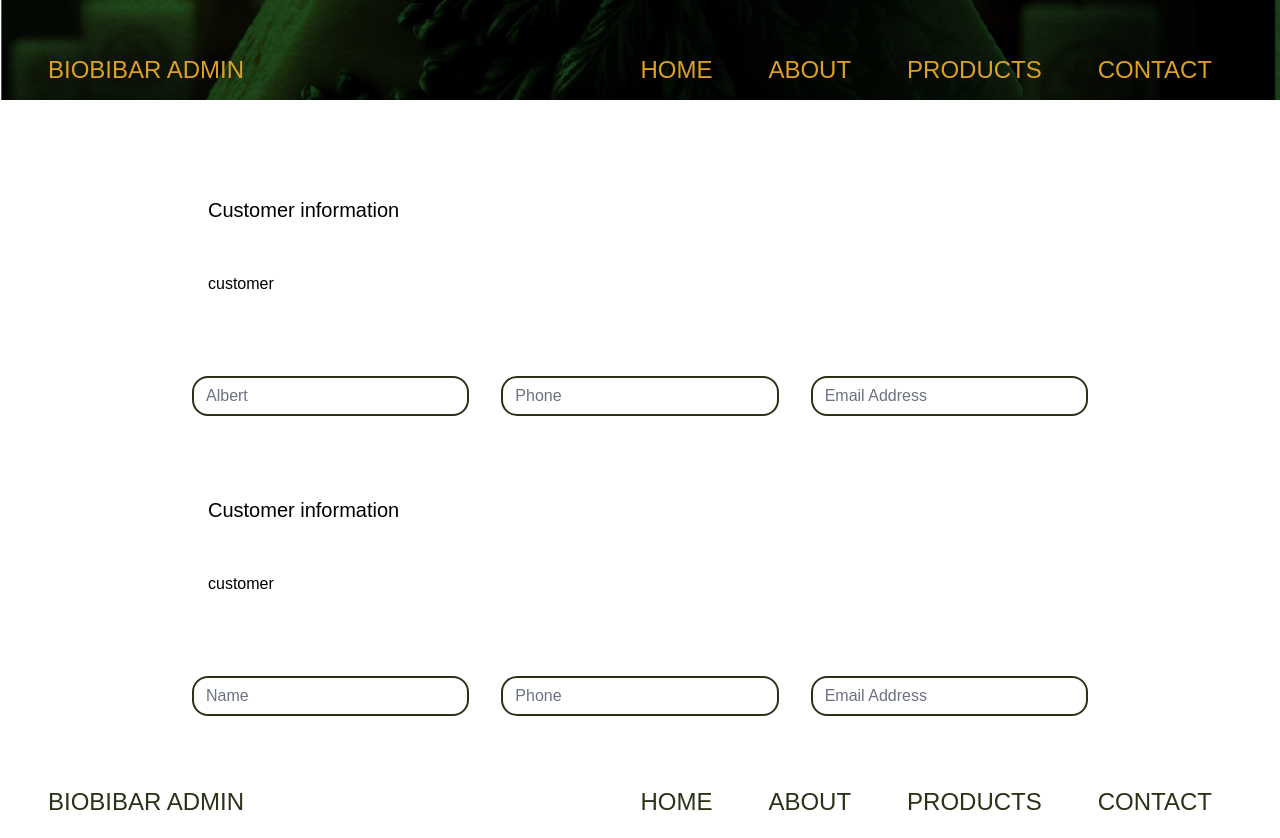
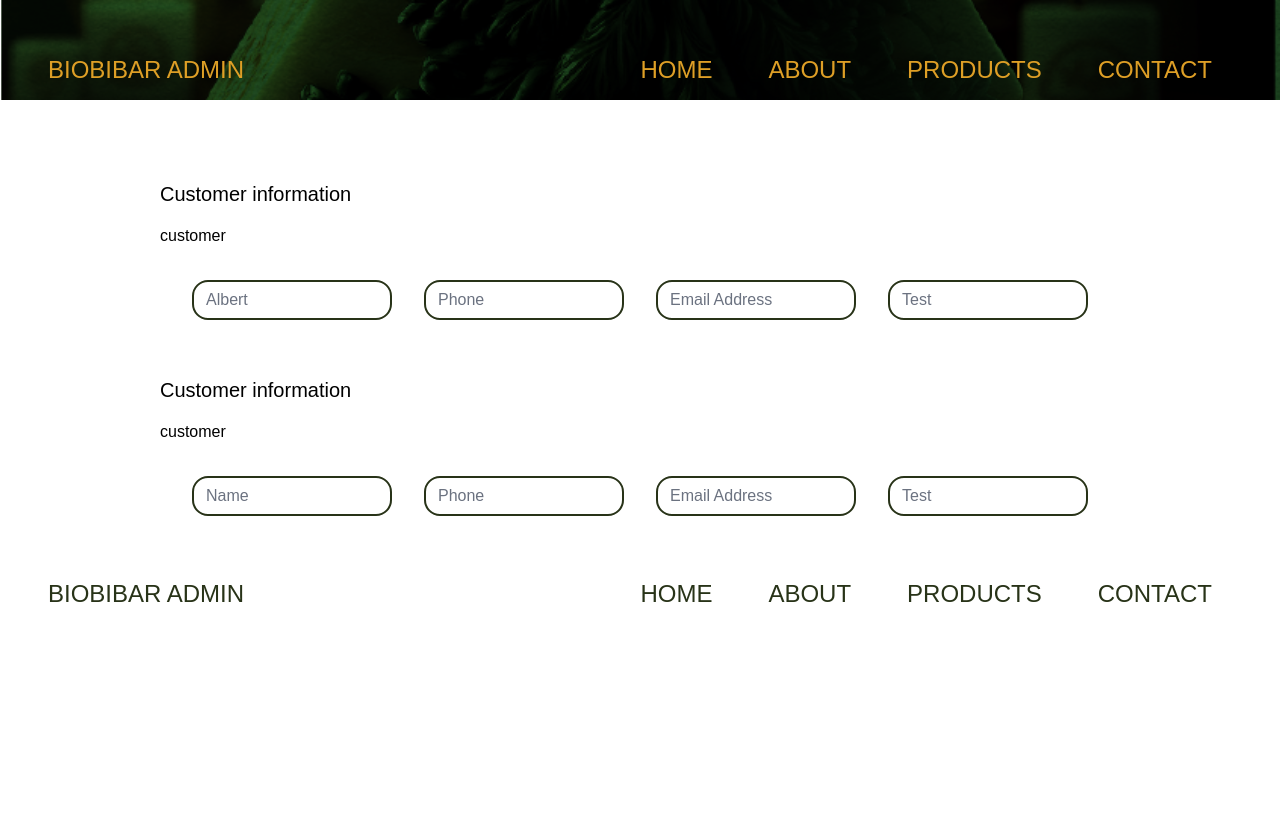
Before and after one commit to albertnahas/biobibar, a Next.js app: page /admin/contact in a window 1280 px wide. After the commit the page ends 800 px from the top, so only its background shows below. Built offline with nearby package versions, Linux system fonts and the light colour scheme.

Commit message:
contact card styles

```diff
--- a/components/CustomerCard.tsx
+++ b/components/CustomerCard.tsx
@@ -1,16 +1,16 @@
 import React from "react";
 import { customer } from "../types/customer";
 
-const CustomerCard = ({ name, email, phone }: customer) => {
+const CustomerCard = ({ name, email, phone, source }: customer) => {
   return (
     <section className="contact">
-      <div className="container ml-24 p-4">
-        <h2 className="my-12 text-xl">Customer information</h2>
-        <h3 className="my-12">customer</h3>
+      <div className="container ml-12 p-4">
+        <h2 className="mt-8 mb-4 text-xl">Customer information</h2>
+        <h3 className="mb-2">customer</h3>
       </div>
 
-      <div className="container mx-auto my-4">
-        <div className="grid gap-8 px-12 md:grid-cols-3 md:px-24">
+      <div className="container mx-auto my-2">
+        <div className="grid gap-8 px-12 md:grid-cols-4 md:px-24">
           <input
             type="text"
             className="input input-readonly"
@@ -29,6 +29,12 @@ const CustomerCard = ({ name, email, phone }: customer) => {
             placeholder={email}
             readOnly
           />
+          <input
+            type="text"
+            className="input input-readonly"
+            placeholder={source}
+            readOnly
+          />
         </div>
       </div>
     </section>
--- a/pages/admin/contact.tsx
+++ b/pages/admin/contact.tsx
@@ -7,23 +7,26 @@ const customers = [
     name: "Albert",
     phone: "Phone",
     email: "Email Address",
+    source: "Test"
   },
   {
     name: "Name",
     phone: "Phone",
     email: "Email Address",
+    source: "Test"
   },
 ];
 
 const Contact = () => {
   return (
     <Layout isAdmin>
-      {customers.map(({ name, phone, email }) => (
+      {customers.map(({ name, phone, email, source }) => (
         <CustomerCard
           key={name}
           name={name}
           phone={phone}
           email={email}
+          source={source}
         />
       ))}
     </Layout>
```
